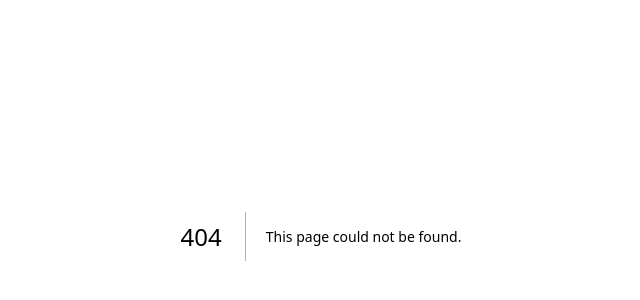
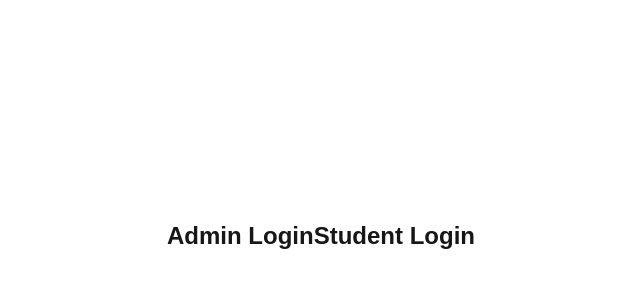
Before and after one commit to mukul-work/internship_portal, a Next.js app: page /auth/login in a window 1280 px wide. Before the commit this address had no page. Shown: the part 164-464 px from the top of the page, without its empty margins (319-959 px from the left). Built offline with nearby package versions, Linux system fonts and the light colour scheme.

Commit message:
Change the location of the login form

```diff
--- a/src/app/Internship-Module/student/login/page.tsx
+++ b/src/app/auth/login/page.tsx
@@ -1,10 +1,18 @@
 "use client";
 
 import { signIn } from "next-auth/react";
-
+import { useRouter } from "next/navigation";
 export default function AdminLoginPage() {
+  const router = useRouter();
   return (
     <div className="flex min-h-screen items-center justify-center">
+      <button
+        onClick={() =>
+          router.push("auth/login/admin?callbackUrl=/Admin-Module/dashboard")
+        }
+      >
+        <h1 className="text-2xl font-semibold cursor-pointer">Admin Login</h1>
+      </button>
       <button
         onClick={() =>
           signIn("google", {
```
Also changed, not shown: src/app/auth/login/admin/page.tsx (renamed from src/app/auth/admin/login/page.tsx).
